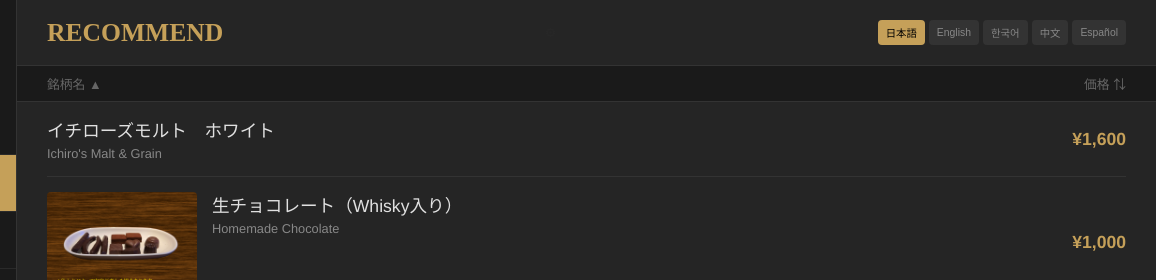
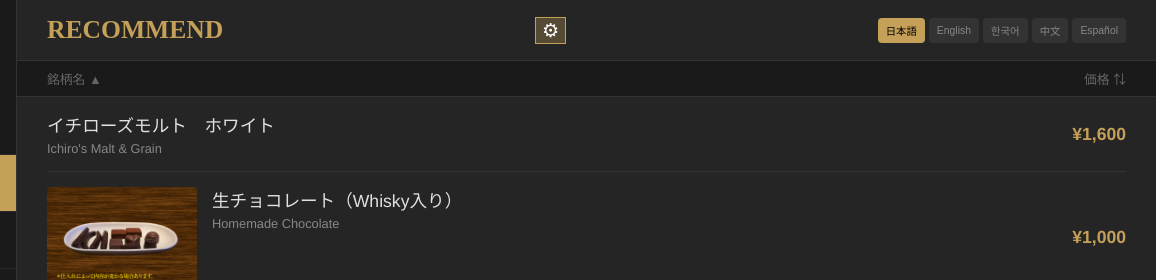
Before and after one commit to barspec884-cmyk/bar-spec-Menu, a plain HTML site: page index.html in a window 1280 px wide. Shown: the top 280 px of the page, 124-1280 px from the left. Drawn offline with Linux system fonts and the light colour scheme; sample sign-in values are in the browser's storage.

Commit message:
Add files via upload

```diff
--- a/index.html
+++ b/index.html
@@ -40,16 +40,14 @@
         .lang-btn.active { background: var(--accent-gold); color: #000; }
 
         /* ===== スタッフ用隠しボタン（ダブルタップ用） ===== */
-        .staff-btn {
-            background: transparent;
-            border: none;
-            color: #333;       /* 背景の黒に近い色にして隠す */
-            font-size: 0.8rem;
-            padding: 10px;
-            cursor: pointer;
-            opacity: 0.2;       /* ほとんど透明にする */
-            transition: opacity 0.3s;
-        }
+/* 一時的に見やすくする設定 */
+.staff-btn {
+    background: rgba(197, 160, 89, 0.3); /* ゴールドの薄い背景をつける */
+    border: 1px solid #c5a059;          /* ゴールドの枠線をつける */
+    color: #fff;                        /* アイコンを白にする */
+    opacity: 1.0;                       /* 透明度をなくす */
+    font-size: 1.2rem;                  /* 少し大きくする */
+}
         .staff-btn:active {
             color: var(--accent-gold);
             opacity: 1;
```
